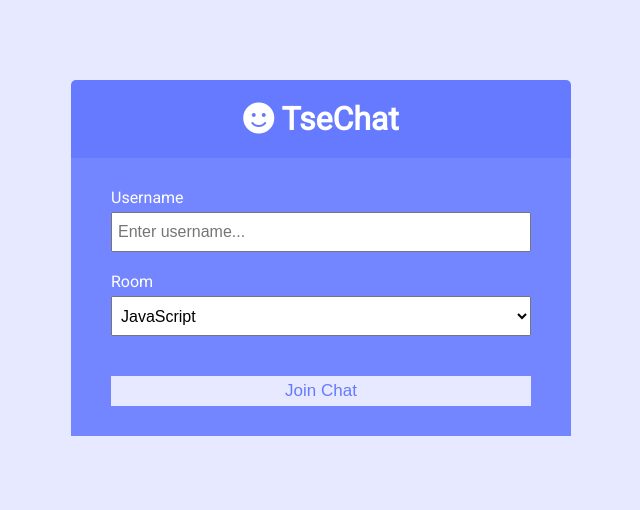
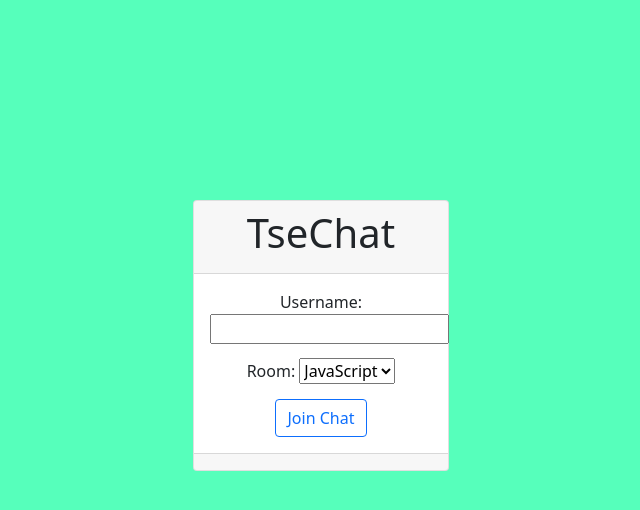
Before and after one commit to dtse48/TseChat, a website: page public/index.html in a window 1280 px wide. Shown: the whole page, without its empty margins (319-959 px from the left). Drawn offline with nearby package versions, Linux system fonts and the light colour scheme.

Commit message:
reworked css - plain css/bootstrap used now

```diff
--- a/public/index.html
+++ b/public/index.html
@@ -4,34 +4,33 @@
 		<meta charset="UTF-8" />
 		<meta name="viewport" content="width=device-width, initial-scale=1.0" />
 		<meta http-equiv="X-UA-Compatible" content="ie=edge" />
-		<link
+		<link href="https://cdn.jsdelivr.net/npm/bootstrap@5.1.3/dist/css/bootstrap.min.css" rel="stylesheet" integrity="sha384-1BmE4kWBq78iYhFldvKuhfTAU6auU8tT94WrHftjDbrCEXSU1oBoqyl2QvZ6jIW3" crossorigin="anonymous">
+		<!-- <link
 			rel="stylesheet"
 			href="https://cdnjs.cloudflare.com/ajax/libs/font-awesome/5.12.1/css/all.min.css"
 			integrity="sha256-mmgLkCYLUQbXn0B1SRqzHar6dCnv9oZFPEC1g1cwlkk="
 			crossorigin="anonymous"
 		/>
-		<link rel="stylesheet" href="css/style.css" />
-		<title>ChatCord App</title>
+		<link rel="stylesheet" href="css/style.css" /> -->
+		<title>TseChat</title>
 	</head>
-	<body>
-		<div class="join-container">
-			<header class="join-header">
-				<h1><i class="fas fa-smile"></i> TseChat</h1>
-			</header>
-			<main class="join-main">
+	<body style="background-color: #56ffbb;">
+		<div>
+			<div class="card text-center mx-auto" style="width:20%; margin-top: 200px;">
+				<div class="card-header"><h1>TseChat</h1></div>
+				<div class="card-body">
 					<form action="chat.html">
-					<div class="form-control">
-						<label for="username">Username</label>
+						<div>
+							<label for="username">Username:</label>
 							<input
 								type="text"
 								name="username"
 								id="username"
-							placeholder="Enter username..."
 								required
 							/>
 						</div>
-					<div class="form-control">
-						<label for="room">Room</label>
+						<div>
+							<label for="room" style="margin-top: 15px;">Room:</label>
 							<select name="room" id="room">
 								<option value="JavaScript">JavaScript</option>
 								<option value="Python">Python</option>
@@ -41,9 +40,11 @@
 								<option value="Java">Java</option>
 							</select>
 						</div>
-					<button type="submit" class="btn">Join Chat</button>
+						<button type="submit" class="btn btn-outline-primary" style="margin-top: 15px;">Join Chat</button>
 					</form>
-			</main>
+				</div>
+				<div class="card-footer text-muted"></div>
+		</div>
 		</div>
 	</body>
 </html>
```
Also changed, not shown: public/chat.html (+31 -21 lines). Lines whose indentation alone changed are shown as unchanged.
